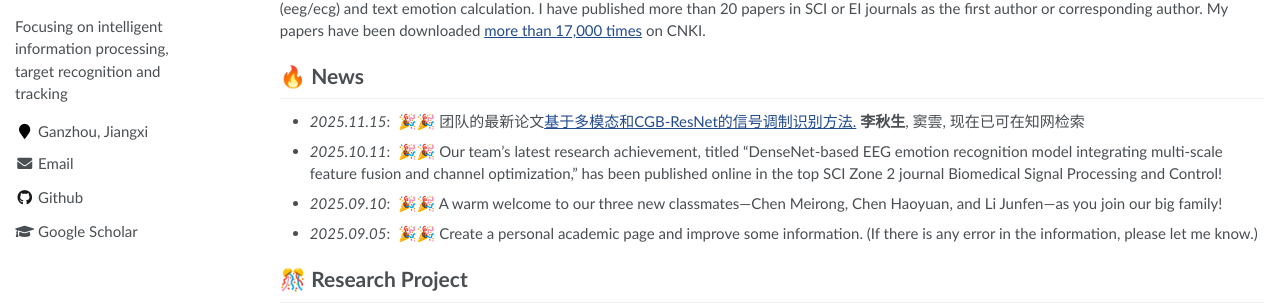
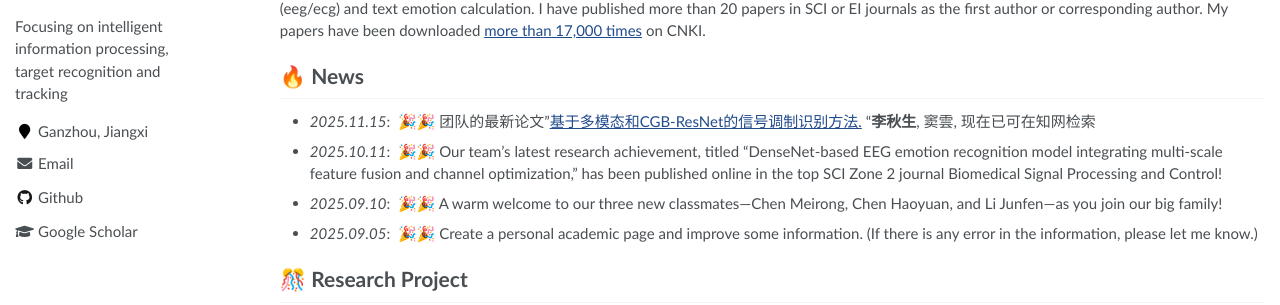
Before and after one commit to zhdongyuan/liqiusheng, a Jekyll site: the page built from _pages/about.md, in a window 1280 px wide and 900 px high. Shown: the part 335-640 px from the top of the window. Built offline with Jekyll 4.4.1, drawn with Linux system fonts in a browser that asks for light colours.

```diff
--- a/_pages/about.md
+++ b/_pages/about.md
@@ -27,7 +27,7 @@ My research interests include algorithm innovation and system application in rad
 
 # 🔥 News
 
-- *2025.11.15*: &nbsp;🎉🎉 团队的最新论文[基于多模态和CGB-ResNet的信号调制识别方法.](https://www.cnki.net/) **李秋生**, 窦雲, 现在已可在知网检索
+- *2025.11.15*: &nbsp;🎉🎉 团队的最新论文"[基于多模态和CGB-ResNet的信号调制识别方法.](https://www.cnki.net/) "**李秋生**, 窦雲, 现在已可在知网检索
 - *2025.10.11*: &nbsp;🎉🎉 Our team's latest research achievement, titled "DenseNet-based EEG emotion recognition model integrating multi-scale feature fusion and channel optimization," has been published online in the top SCI Zone 2 journal Biomedical Signal Processing and Control!
 - *2025.09.10*: &nbsp;🎉🎉 A warm welcome to our three new classmates—Chen Meirong, Chen Haoyuan, and Li Junfen—as you join our big family!
 - *2025.09.05*: &nbsp;🎉🎉 Create a personal academic page and improve some information. (If there is any error in the information, please let me know.)
```
